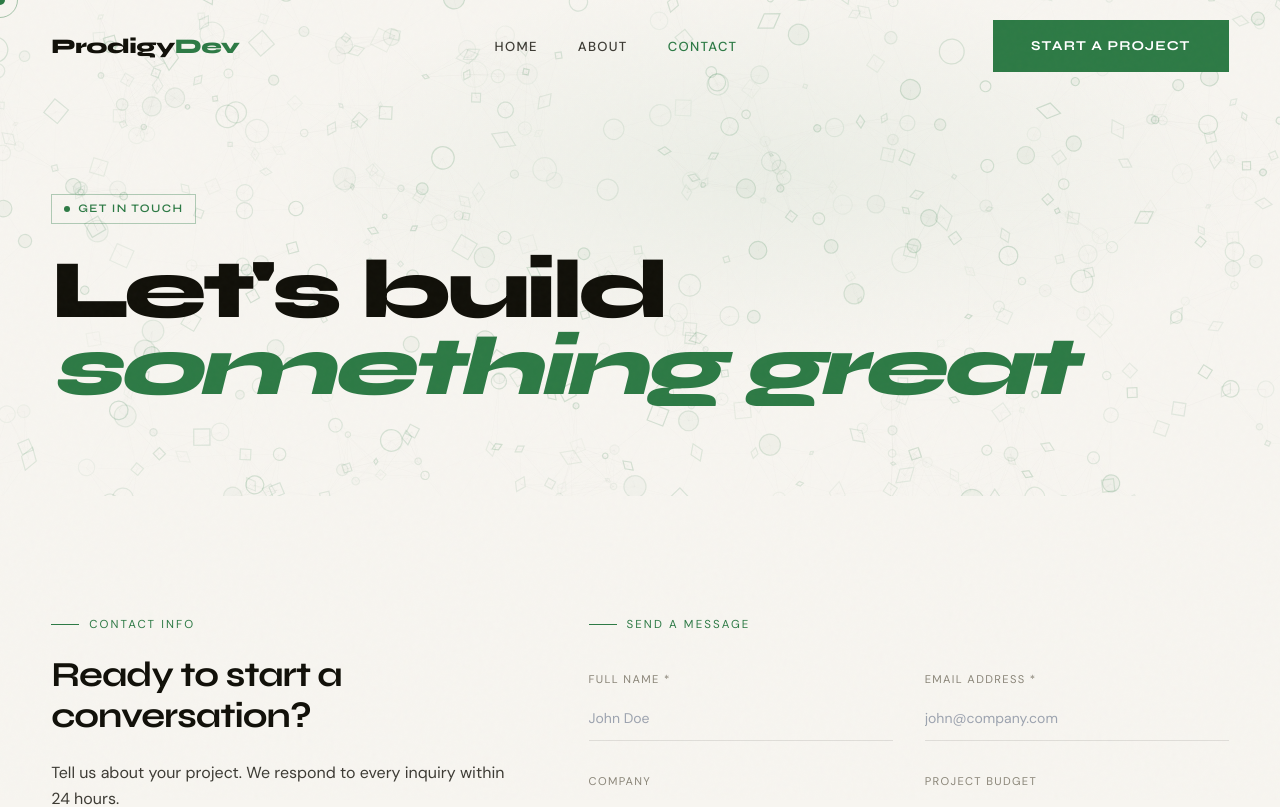
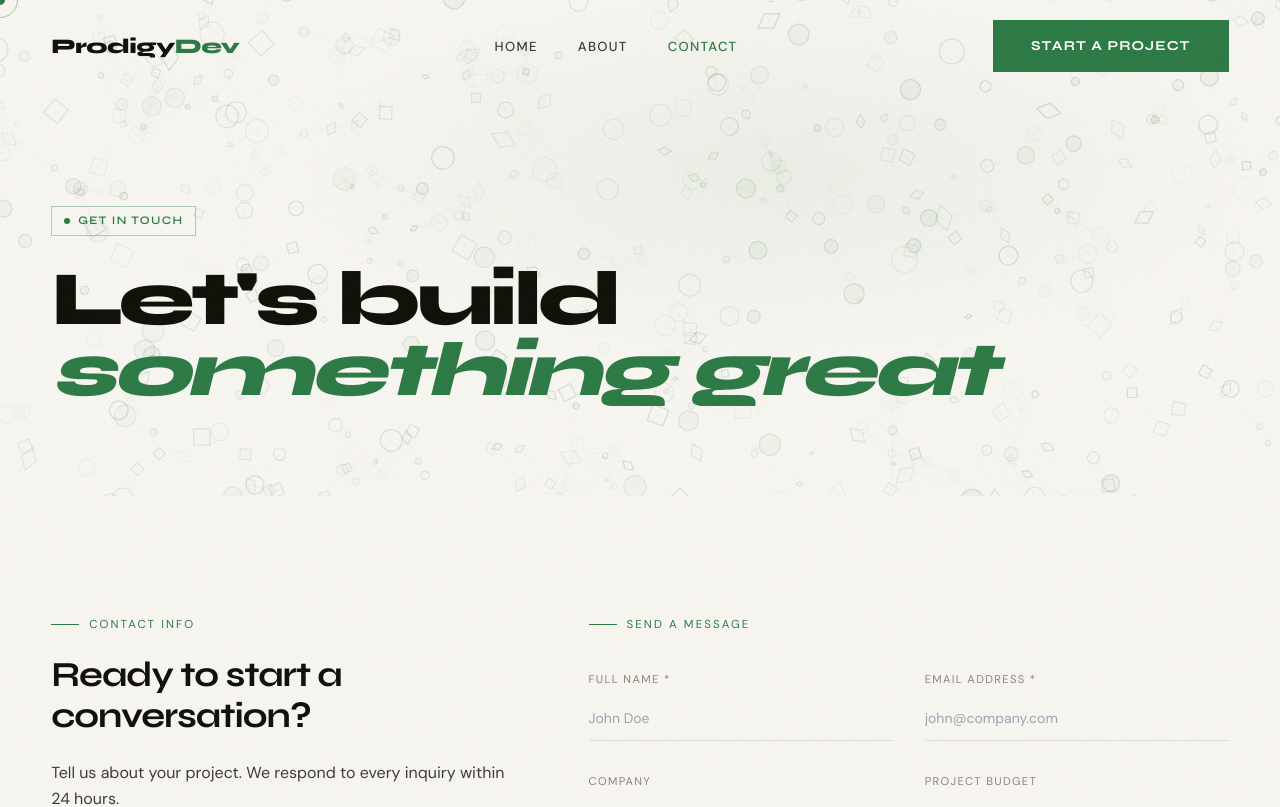
Before and after one commit to AnuragChahar04/prodigy_dev, a React (Vite) app: page /contact in a window 1280 px wide. Shown: the top 807 px of the page. Built offline with nearby package versions, Linux system fonts and the light colour scheme.

Commit message:
Adjust font size in Contact component header

```diff
--- a/src/pages/Contact.jsx
+++ b/src/pages/Contact.jsx
@@ -58,7 +58,7 @@ export default function Contact() {
             <span className="w-[6px] h-[6px] rounded-full" style={{background:'var(--accent)'}}/>
             Get In Touch
           </div>
-          <h1 ref={titleRef} className="font-display font-black leading-[.93] tracking-[-0.048em]" style={{fontSize:'clamp(2rem,6.5vw,7.5rem)'}}>
+          <h1 ref={titleRef} className="font-display font-black leading-[.93] tracking-[-0.048em]" style={{fontSize:'clamp(2rem,6vw,7rem)'}}>
             <span className="hl block overflow-hidden" style={{color:'var(--ink)'}}>Let's build</span>
             <span className="hl block overflow-hidden italic" style={{color:'var(--accent)'}}>something great</span>
           </h1>
```
